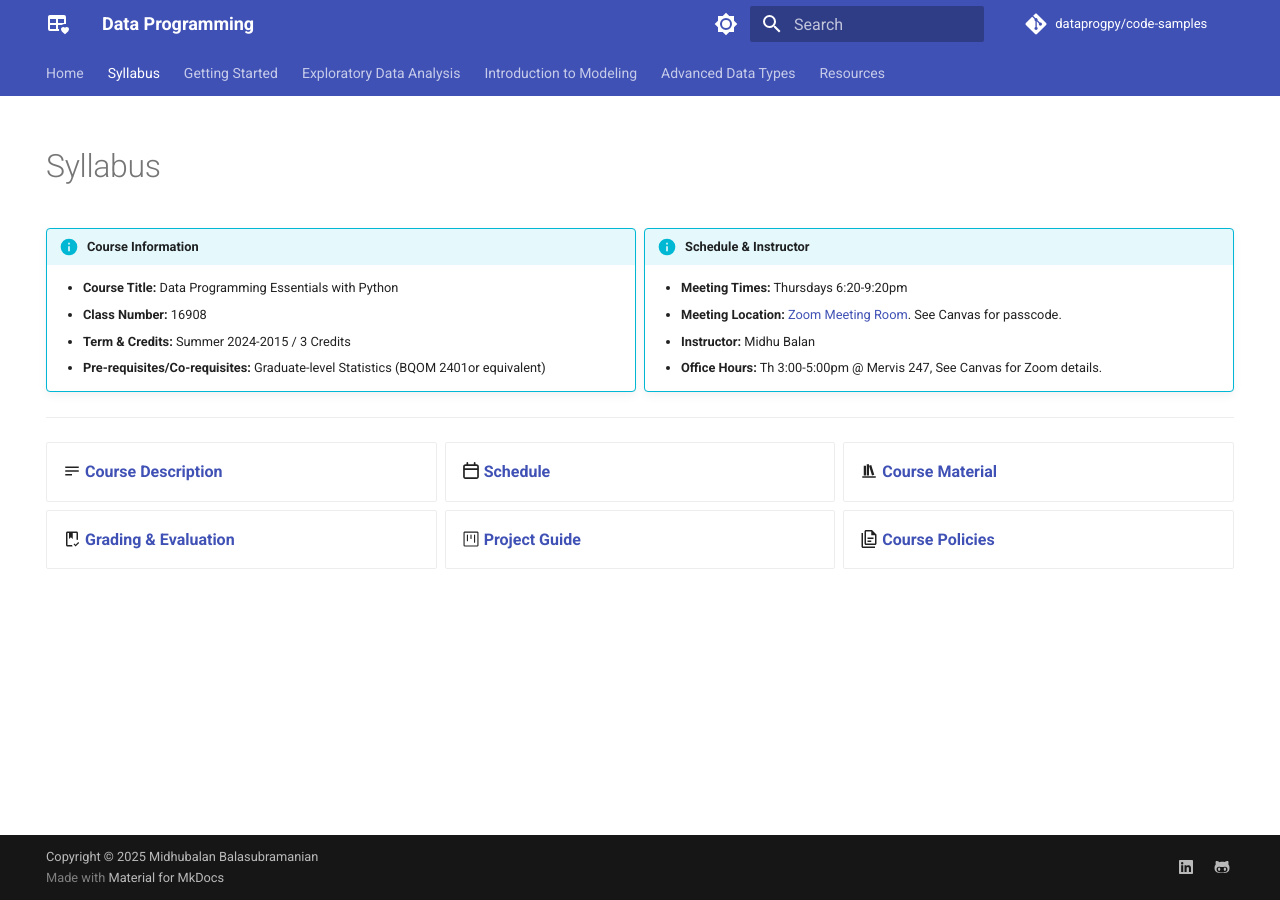
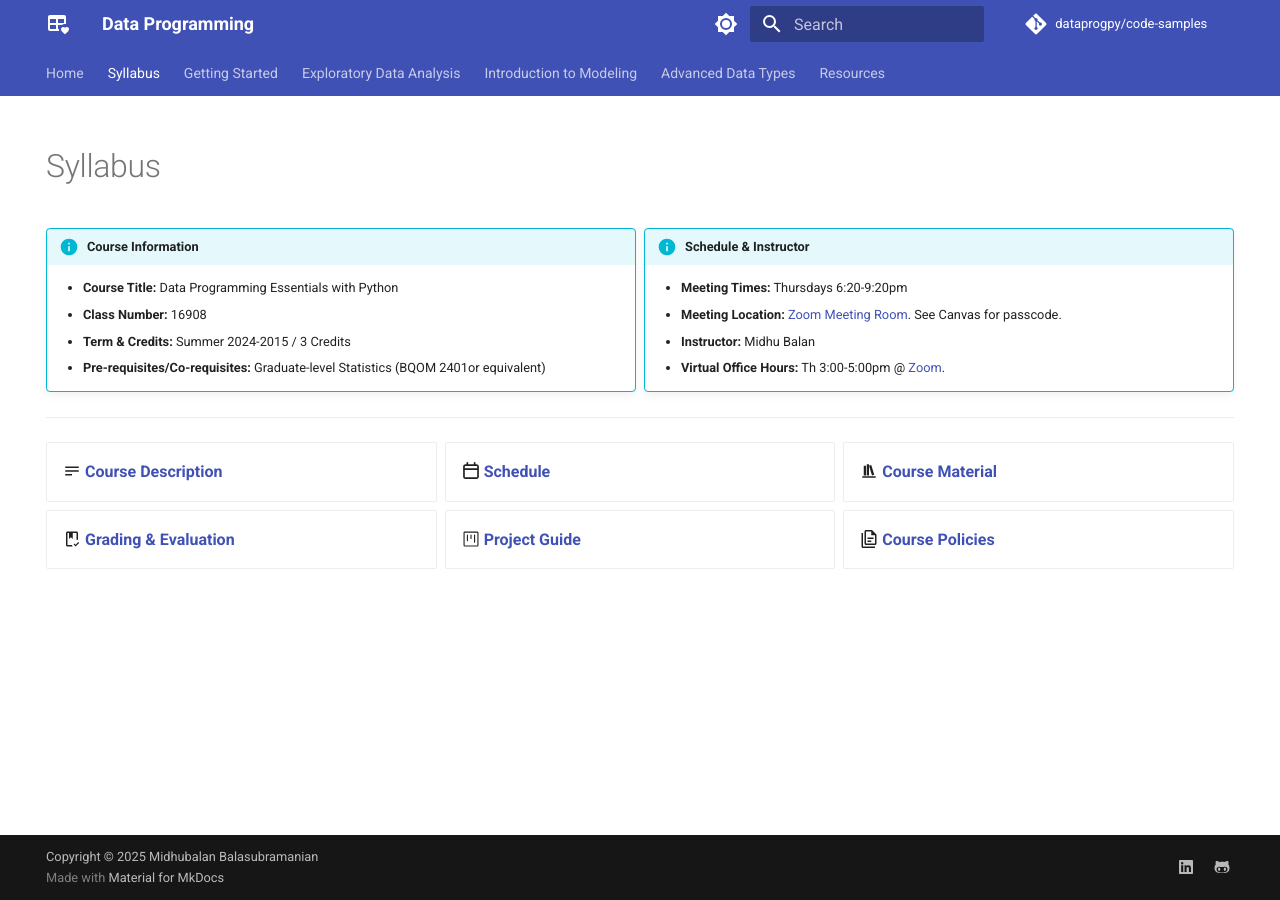
Before and after one commit to dataprogpy/dataprogpy.github.io, an MkDocs documentation site: the page built from docs/syllabus/index.md, in a window 1280 px wide. Built offline with MkDocs 1.6.1 and Material for MkDocs 9.7.7, drawn with Linux system fonts in a browser that asks for light colours; comment, search, counter and statistics services are not loaded.

Commit message:
Update course and syllabus index

```diff
--- a/docs/syllabus/index.md
+++ b/docs/syllabus/index.md
@@ -23,7 +23,7 @@ hide:
     - __Meeting Times:__ Thursdays 6:20-9:20pm
     - __Meeting Location:__ [Zoom Meeting Room](https://pitt.zoom.us/j/98751974356). See Canvas for passcode.
     - __Instructor:__ Midhu Balan
-    - __Office Hours:__ Th 3:00-5:00pm @ Mervis 247, See Canvas for Zoom details.
+    - __Virtual Office Hours:__ Th 3:00-5:00pm @ [Zoom](https://pitt.zoom.us/my/midhubalan).
     {.card}
 
 </div>
```
Also changed, not shown: docs/index.md (+1 -1 lines).
